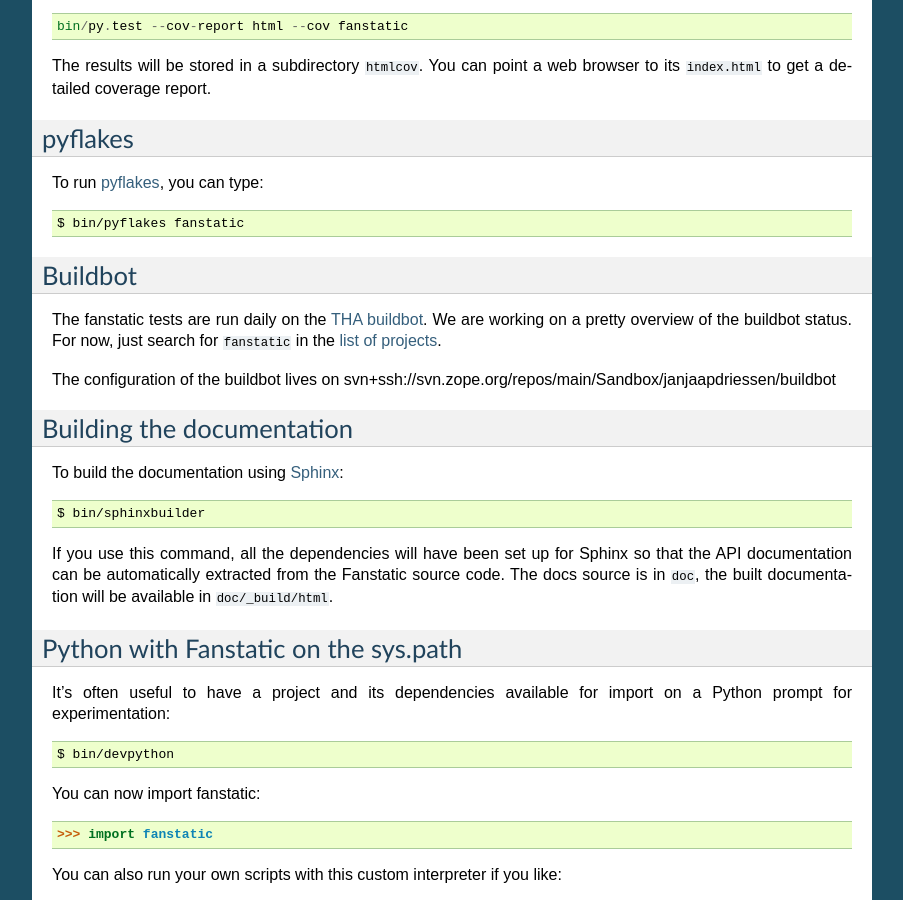
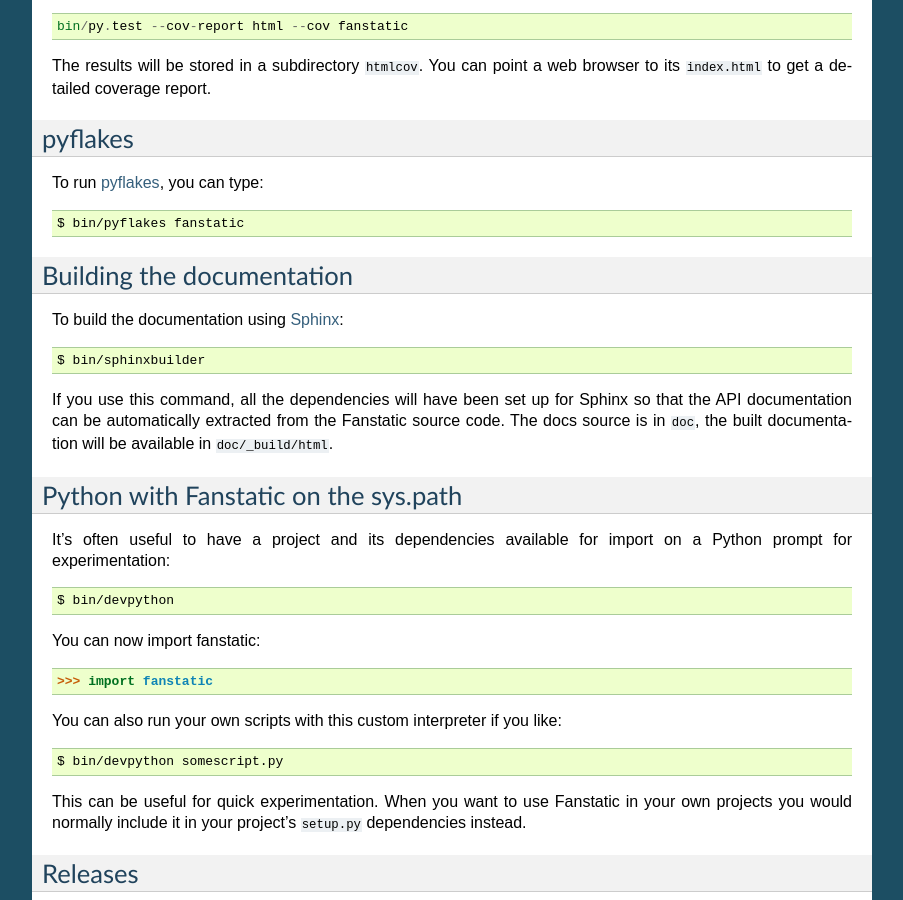
Before and after one commit to zopefoundation/fanstatic, a Sphinx documentation site: the page built from doc/development.rst, in a window 1280 px wide and 900 px high, scrolled down 1081 px. Shown: the whole window, without its empty margins (198-1101 px from the left). Built offline with Sphinx 7.4.7, drawn with Linux system fonts in a browser that asks for light colours; cross-references to code outside the pages are shown as plain code.

Commit message:
Update docs on lack of buildbot.

```diff
--- a/doc/development.rst
+++ b/doc/development.rst
@@ -88,19 +88,6 @@
 
 .. _pyflakes: http://divmod.org/trac/wiki/DivmodPyflakes
 
-
-.. _buildbot:
-
-Buildbot
---------
-
-The fanstatic tests are run daily on the `THA buildbot <http://dev.thehealthagency.com/buildbot/>`_.
-We are working on a pretty overview of the buildbot status.
-For now, just search for ``fanstatic`` in the `list of projects <http://dev.thehealthagency.com/buildbot/one_box_per_builder>`_.
-
-The configuration of the buildbot lives on
-svn+ssh://svn.zope.org/repos/main/Sandbox/janjaapdriessen/buildbot
-
 Building the documentation
 --------------------------
 
```
